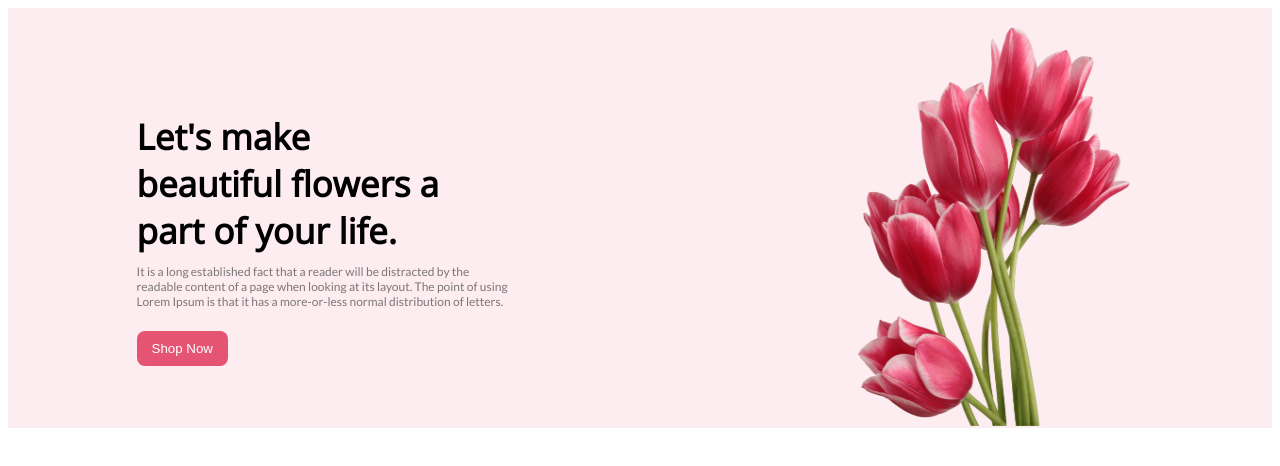
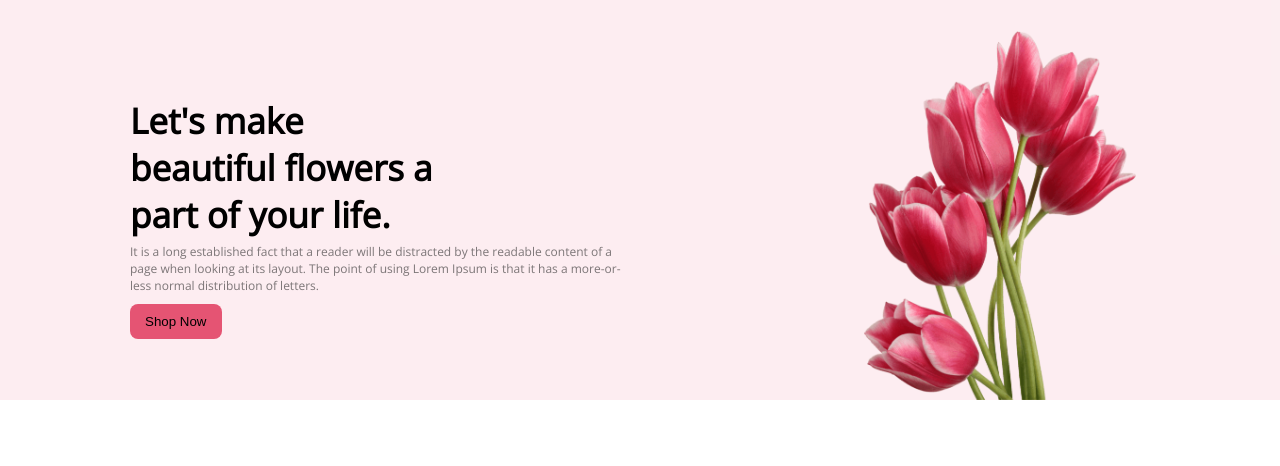
Before and after one commit to sharmin231/flower-shop-repo, a plain HTML site: page index.html in a window 1280 px wide. Drawn offline with nearby package versions, Linux system fonts and the light colour scheme.

Commit message:
new file added

```diff
--- a/index.html
+++ b/index.html
@@ -12,22 +12,26 @@
 </head>
 <body>
     <!-- header section start here -->
+    <!DOCTYPE html>
+    <html lang="en">
+    <head>
+        <meta charset="UTF-8">
+        <meta name="viewport" content="width=device-width, initial-scale=1.0">
+        <title>Document</title>
+    </head>
+    <body>
         <header>
             <div class="header-container">
-            <div class="header-content">
+                <div class="header-text-area">
                     <h1 class="header-title">Let's make <br>beautiful flowers a <br>part of your life.</h1>
-                <p class="header-description">It is a long established fact that a reader will be distracted by the readable content of a page when looking at its layout. The point of using Lorem Ipsum is that it has a more-or-less normal distribution of letters.</p>
+                    <p class="heading-description">It is a long established fact that a reader will be distracted by the readable content of a page when looking at its layout. The point of using Lorem Ipsum is that it has a more-or-less normal distribution of letters.</p>
                     <button class="primary-button">Shop Now</button>
                 </div>
-            <!-- header-image start here -->
-            <div class="header-image-area">
-                    <img class="header-image"src="./Flower Asset/pngwing 10.png" alt="">
-            </div>
+                <div class="header-picture-area">
+                    <img class="header-picture"src="./Flower Asset/pngwing 10.png" alt="">
                 </div>
 
+            </div>
         </header>
-    <main></main>
-    <footer></footer>
-
     </body>
     </html>
--- a/style.css
+++ b/style.css
@@ -1,60 +1,46 @@
-.* {
+*{
     margin: 0px;
-    padding: 0px;
 }
 
 body {
     font-family: font-family: 'Lato', sans-serif;
     font-family: 'Open Sans', sans-serif;
+}
+header{
+
+    background-color: #E554731A;
+    height: 400px;
+padding:
+}
+.header-picture{
+    width: 300px;
+    height: 370px;
+}
+.header-container{
+    display: flex;
+    justify-content: space-around;
+    gap: 20px;
+    align-items: center;
+    padding: 30px ;
 
 }
-
-.heade {
-
-}
-
-.header-container {
-    width: 100%;
-    height: 400px;
-    background-color: #E554731A;
-
-    display: flex;
-    gap: 50px;
-    align-items: center;
-    justify-content: space-around;
-    padding-top: 20px;
-
-
-}
-
-.header-image {
-    width: 300px;
-height: 400px;
-}
-.header-content{
-    width: 400px;
+.heading-description{
+    width: 500px;
+    font-size: 12px;
+    color: rgba(39, 39, 39, 0.60);
+font-style: normal;
+font-weight: 400;
+margin-top: 5px;
 
 }
 .header-title{
     font-size: 35px;
-    font-weight: bolder;
-    margin-bottom: 0px;
-}
-.header-description{
-color: rgba(39, 39, 39, 0.60);
-font-family: Lato;
-font-size: 12px;
-font-weight: 400;
-width: 380px;
-margin-top: 10px;
+    font-weight: 400px;
 }
 .primary-button{
+    border: none;
+    background-color: #E55473;
     padding: 10px 15px;
     border-radius: 8px;
-    color: white;
-    border: none;
-    background-color: #E55473;
-    border-radius: 8px;
     margin-top: 10px;
-
 }
```
Lines whose indentation alone changed are shown as unchanged.
